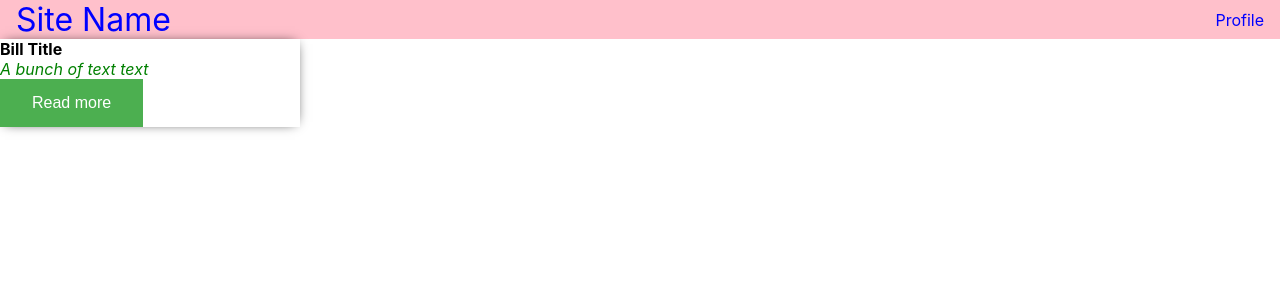
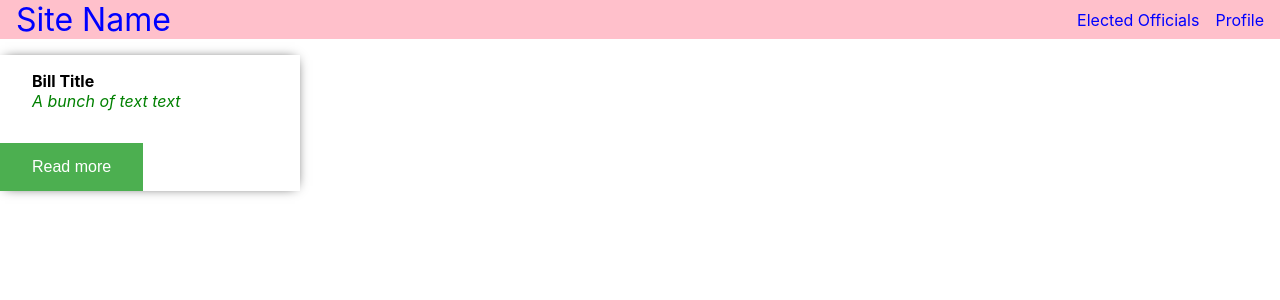
Before and after one commit to aki0501/hack-mit, a React (Create React App) app in the folder frontend/: page / in a window 1280 px wide. Shown: the top 300 px of the page. Built offline with nearby package versions, Linux system fonts and the light colour scheme.

Commit message:
Add Elected Officials page

```diff
--- a/frontend/src/App.js
+++ b/frontend/src/App.js
@@ -1,6 +1,7 @@
 import Navbar from "./Navigation"
 import Home from "./pages/Home"
 import Profile from "./pages/Profile"
+import ElectedOfficials from "./pages/ElectedOfficials"
 import "./styles/App.css"
 
 
@@ -10,9 +11,14 @@ function App() {
     case "/":
       Component = Home
       break
+    case "/ElectedOfficials":
+      Component = ElectedOfficials
+      break
     case "/Profile":
       Component = Profile
       break
+    default:
+      Component = Home
   }
 
   return (
--- a/frontend/src/Navigation.jsx
+++ b/frontend/src/Navigation.jsx
@@ -3,6 +3,9 @@ export default function Navbar() {
     <nav className="nav">
         <a href="/" className="site-title">Site Name</a>
         <ul>
+            <li>
+                <a href="/ElectedOfficials">Elected Officials</a>
+            </li>
             <li>
                 <a href="/Profile">Profile</a>
             </li>
--- /dev/null
+++ b/frontend/src/pages/ElectedOfficials.js
@@ -0,0 +1,3 @@
+export default function ElectedOfficials() {
+    return <h1>ElectedOfficials</h1>
+}
--- a/frontend/src/styles/Bill.css
+++ b/frontend/src/styles/Bill.css
@@ -34,3 +34,8 @@
 .button-container:hover {
     background-color: purple;
 }
+
+.bill-contents {
+    margin: 1rem;
+    padding: 1rem 1rem 1rem 1rem;
+}
```
